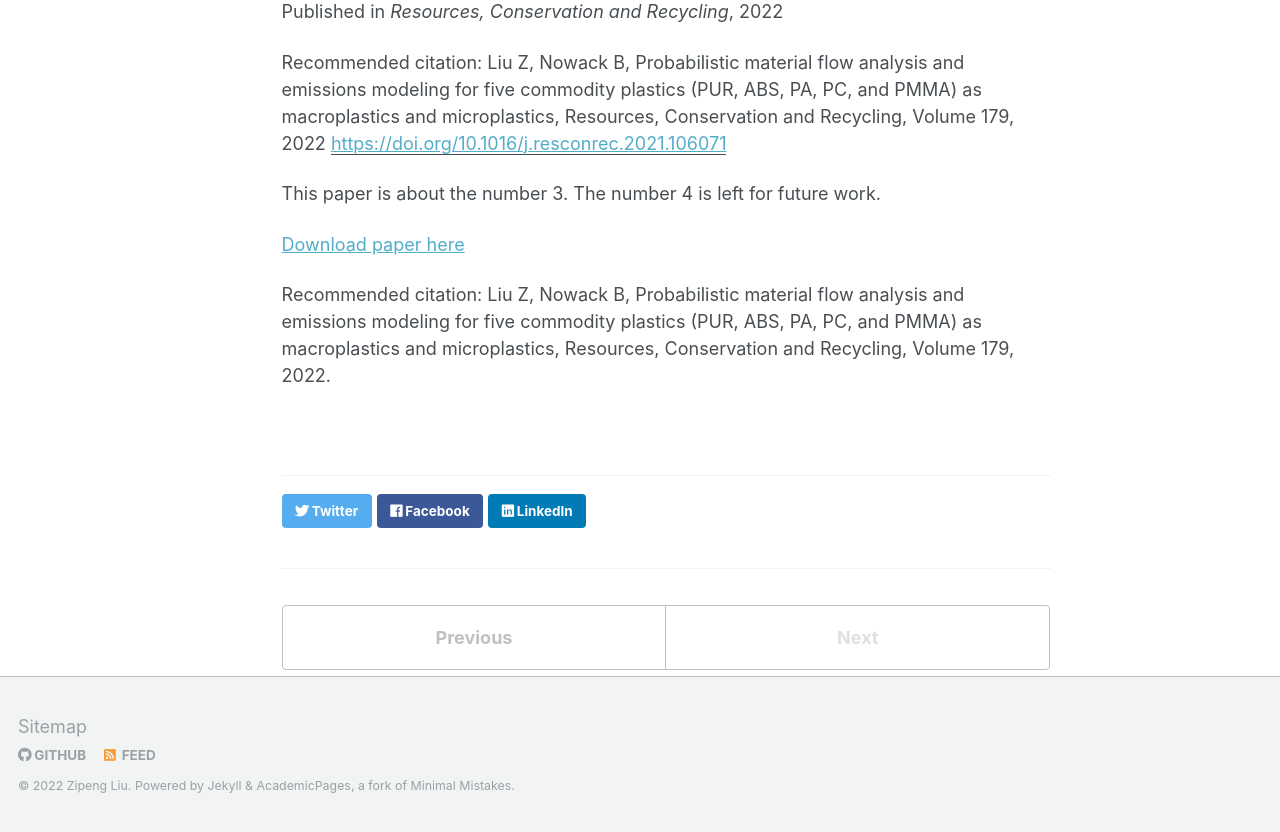
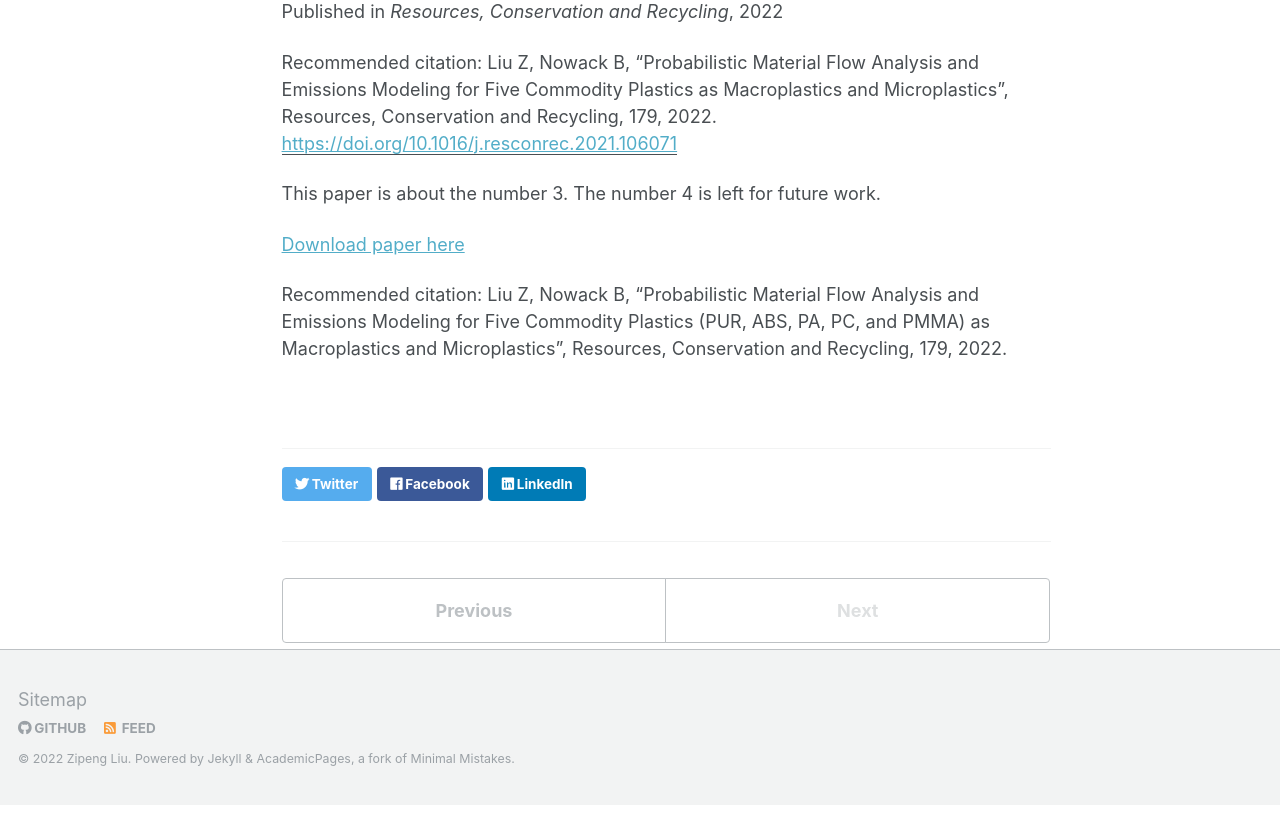
Before and after one commit to L-Zipeng/l-zipeng.github.io, a Jekyll site: the page built from _publications/2015-10-01-paper-title-number-3.md, in a window 1280 px wide, cut to the strip 222-1054 px from the top of the page. Built offline with Jekyll 4.4.1, drawn with Linux system fonts in a browser that asks for light colours; after the commit the page ends 1027 px from its top, so only the background shows below that.

Commit message:
Update 2015-10-01-paper-title-number-3.md

```diff
--- a/_publications/2015-10-01-paper-title-number-3.md
+++ b/_publications/2015-10-01-paper-title-number-3.md
@@ -6,10 +6,11 @@
 date: 2022-01-20
 venue: 'Resources, Conservation and Recycling'
 paperurl: 'https://doi.org/10.1016/j.resconrec.2021.106071'
-citation: 'Liu Z, Nowack B, Probabilistic material flow analysis and emissions modeling for five commodity plastics (PUR, ABS, PA, PC, and PMMA) as macroplastics and microplastics, Resources, Conservation and Recycling, Volume 179, 2022'
+citation: 'Liu Z, Nowack B, “Probabilistic Material Flow Analysis and Emissions Modeling for Five Commodity Plastics as Macroplastics and Microplastics”, Resources, Conservation and Recycling, 179, 2022.'
 ---
 This paper is about the number 3. The number 4 is left for future work.
 
 [Download paper here](https://doi.org/10.1016/j.resconrec.2021.106071)
 
-Recommended citation: Liu Z, Nowack B, Probabilistic material flow analysis and emissions modeling for five commodity plastics (PUR, ABS, PA, PC, and PMMA) as macroplastics and microplastics, Resources, Conservation and Recycling, Volume 179, 2022.
+Recommended citation: Liu Z, Nowack B, “Probabilistic Material Flow Analysis and Emissions Modeling for Five Commodity Plastics (PUR,
+ABS, PA, PC, and PMMA) as Macroplastics and Microplastics”, Resources, Conservation and Recycling, 179, 2022.
```
